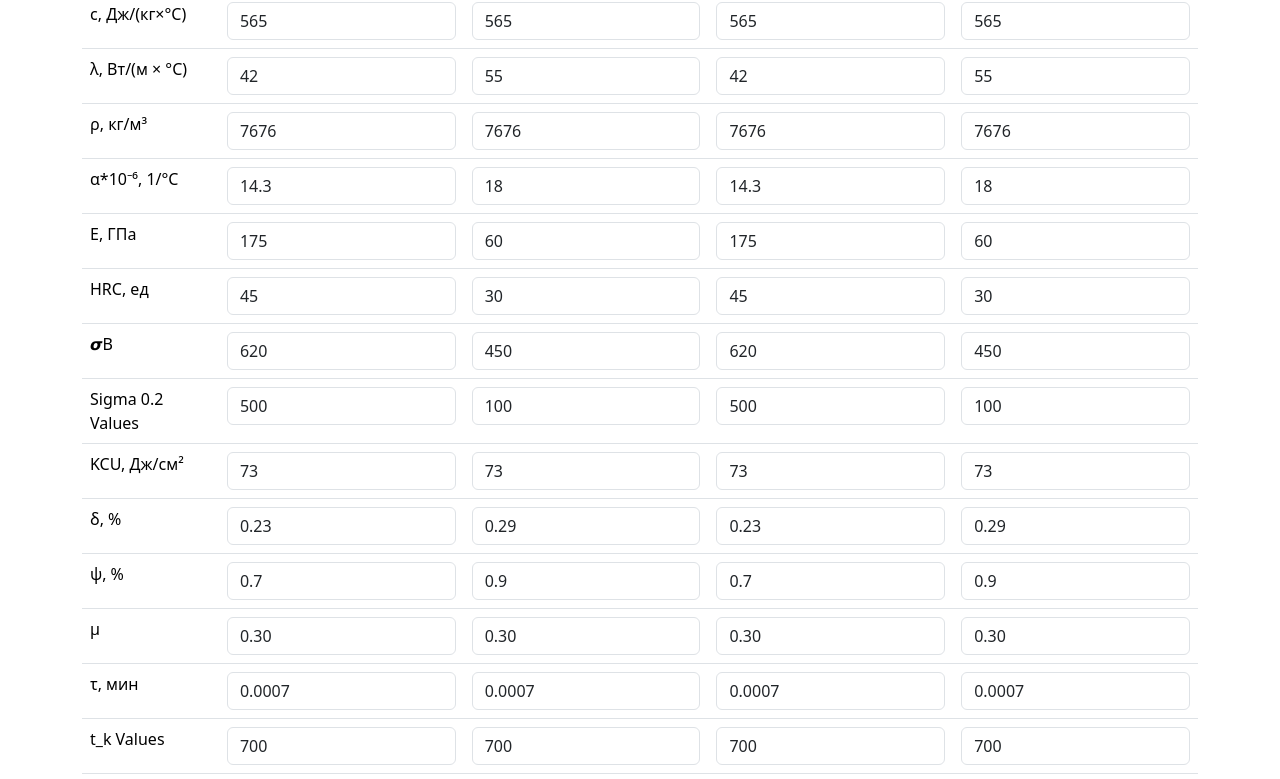
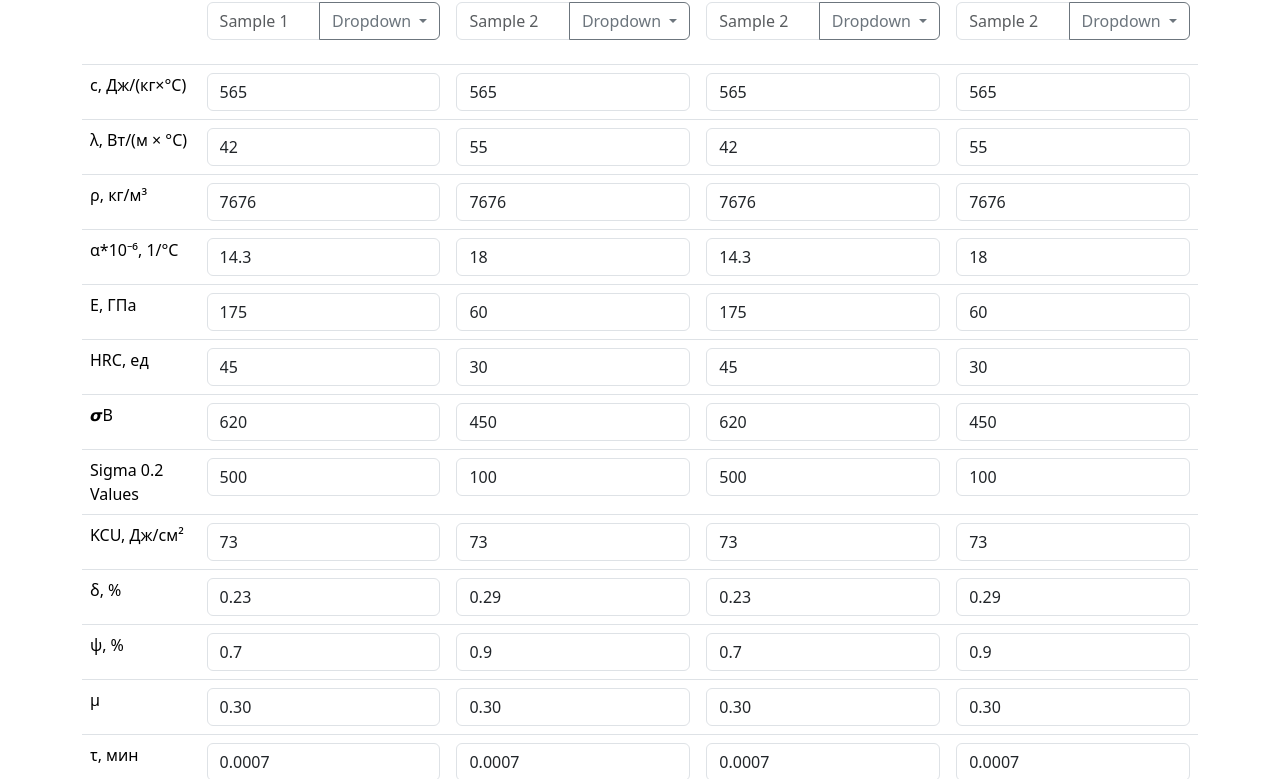
Before and after one commit to teslaproduuction/Materials_Suitability_Calculator, a plain HTML site: page web/index.html in a window 1280 px wide. Shown: the part 52-831 px from the top of the page. Drawn offline with Linux system fonts and the light colour scheme; a script that the page names is missing.

Commit message:
форматирование

```diff
--- a/web/index.html
+++ b/web/index.html
@@ -17,58 +17,58 @@
 
     <form>
         <table class="table" id="myTable">
-<!--                <thead>-->
-<!--                <tr>-->
-<!--                    <th></th>-->
-<!--                    <th>-->
-<!--                        <div class="input-group mb-3">-->
-<!--                            <input type="text" class="form-control text-right" aria-label="Text input with dropdown button" placeholder="Sample 1">-->
-<!--                            <button class="btn btn-outline-secondary dropdown-toggle" type="button" data-bs-toggle="dropdown" aria-expanded="false">-->
-<!--                                Dropdown-->
-<!--                            </button>-->
-<!--                            <ul class="dropdown-menu dropdown-menu-end" id="dropdown-menu1">-->
-<!--                                &lt;!&ndash; Ваши элементы выпадающего списка могут быть добавлены сюда &ndash;&gt;-->
-<!--                            </ul>-->
-<!--                        </div>-->
-<!--                    </th>-->
-<!--                    &lt;!&ndash; Повторите блок для каждого столбца &ndash;&gt;-->
-<!--                    <th>-->
-<!--                        <div class="input-group mb-3">-->
-<!--                            <input type="text" class="form-control text-right" aria-label="Text input with dropdown button" placeholder="Sample 2">-->
-<!--                            <button class="btn btn-outline-secondary dropdown-toggle" type="button" data-bs-toggle="dropdown" aria-expanded="false">-->
-<!--                                Dropdown-->
-<!--                            </button>-->
-<!--                            <ul class="dropdown-menu dropdown-menu-end" id="dropdown-menu2">-->
-<!--                                &lt;!&ndash; Ваши элементы выпадающего списка могут быть добавлены сюда &ndash;&gt;-->
-<!--                            </ul>-->
-<!--                        </div>-->
-<!--                    </th>-->
-<!--                    &lt;!&ndash; ... Повторите блок для каждого столбца ... &ndash;&gt;-->
-<!--                    <th>-->
-<!--                        <div class="input-group mb-3">-->
-<!--                            <input type="text" class="form-control text-right" aria-label="Text input with dropdown button" placeholder="Sample 2">-->
-<!--                            <button class="btn btn-outline-secondary dropdown-toggle" type="button" data-bs-toggle="dropdown" aria-expanded="false">-->
-<!--                                Dropdown-->
-<!--                            </button>-->
-<!--                            <ul class="dropdown-menu dropdown-menu-end" id="dropdown-menu3">-->
-<!--                                &lt;!&ndash; Ваши элементы выпадающего списка могут быть добавлены сюда &ndash;&gt;-->
-<!--                            </ul>-->
-<!--                        </div>-->
-<!--                    </th>-->
+                <thead>
+                <tr>
+                    <th></th>
+                    <th>
+                        <div class="input-group mb-3">
+                            <input type="text" class="form-control text-right" aria-label="Text input with dropdown button" placeholder="Sample 1">
+                            <button class="btn btn-outline-secondary dropdown-toggle" type="button" data-bs-toggle="dropdown" aria-expanded="false">
+                                Dropdown
+                            </button>
+                            <ul class="dropdown-menu dropdown-menu-end" id="dropdown-menu1">
+                                <!-- Ваши элементы выпадающего списка могут быть добавлены сюда -->
+                            </ul>
+                        </div>
+                    </th>
+                    <!-- Повторите блок для каждого столбца -->
+                    <th>
+                        <div class="input-group mb-3">
+                            <input type="text" class="form-control text-right" aria-label="Text input with dropdown button" placeholder="Sample 2">
+                            <button class="btn btn-outline-secondary dropdown-toggle" type="button" data-bs-toggle="dropdown" aria-expanded="false">
+                                Dropdown
+                            </button>
+                            <ul class="dropdown-menu dropdown-menu-end" id="dropdown-menu2">
+                                <!-- Ваши элементы выпадающего списка могут быть добавлены сюда -->
+                            </ul>
+                        </div>
+                    </th>
+                    <!-- ... Повторите блок для каждого столбца ... -->
+                    <th>
+                        <div class="input-group mb-3">
+                            <input type="text" class="form-control text-right" aria-label="Text input with dropdown button" placeholder="Sample 2">
+                            <button class="btn btn-outline-secondary dropdown-toggle" type="button" data-bs-toggle="dropdown" aria-expanded="false">
+                                Dropdown
+                            </button>
+                            <ul class="dropdown-menu dropdown-menu-end" id="dropdown-menu3">
+                                <!-- Ваши элементы выпадающего списка могут быть добавлены сюда -->
+                            </ul>
+                        </div>
+                    </th>
 
-<!--                    <th>-->
-<!--                        <div class="input-group mb-3">-->
-<!--                            <input type="text" class="form-control text-right" aria-label="Text input with dropdown button" placeholder="Sample 2">-->
-<!--                            <button class="btn btn-outline-secondary dropdown-toggle" type="button" data-bs-toggle="dropdown" aria-expanded="false">-->
-<!--                                Dropdown-->
-<!--                            </button>-->
-<!--                            <ul class="dropdown-menu dropdown-menu-end" id="dropdown-menu">-->
-<!--                                &lt;!&ndash; Ваши элементы выпадающего списка могут быть добавлены сюда &ndash;&gt;-->
-<!--                            </ul>-->
-<!--                        </div>-->
-<!--                    </th>-->
-<!--                </tr>-->
-<!--            </thead>-->
+                    <th>
+                        <div class="input-group mb-3">
+                            <input type="text" class="form-control text-right" aria-label="Text input with dropdown button" placeholder="Sample 2">
+                            <button class="btn btn-outline-secondary dropdown-toggle" type="button" data-bs-toggle="dropdown" aria-expanded="false">
+                                Dropdown
+                            </button>
+                            <ul class="dropdown-menu dropdown-menu-end" id="dropdown-menu">
+                                <!-- Ваши элементы выпадающего списка могут быть добавлены сюда -->
+                            </ul>
+                        </div>
+                    </th>
+                </tr>
+            </thead>
             <tbody>
             <tr>
                 <td>с, Дж/(кг×°С)</td>
--- a/web/script.js
+++ b/web/script.js
@@ -195,7 +195,7 @@ function addNewColumn() {
             var input = document.createElement("input");
             // type="number" class="form-control text-right"
             input.type = "number";
-            input.min="0";
+            input.min = "0";
             input.className = "form-control text-right";
             input.id = cellId;
             cell.appendChild(input);
@@ -240,6 +240,7 @@ function removeTwoColumns() {
 window.onload = function () {
     eel.dropdown()(updateDropdown);
 };
+
 // Функция для парсинга данных из HTML
 function parseData() {
     const labels = [];
```
Lines whose indentation alone changed are shown as unchanged.
